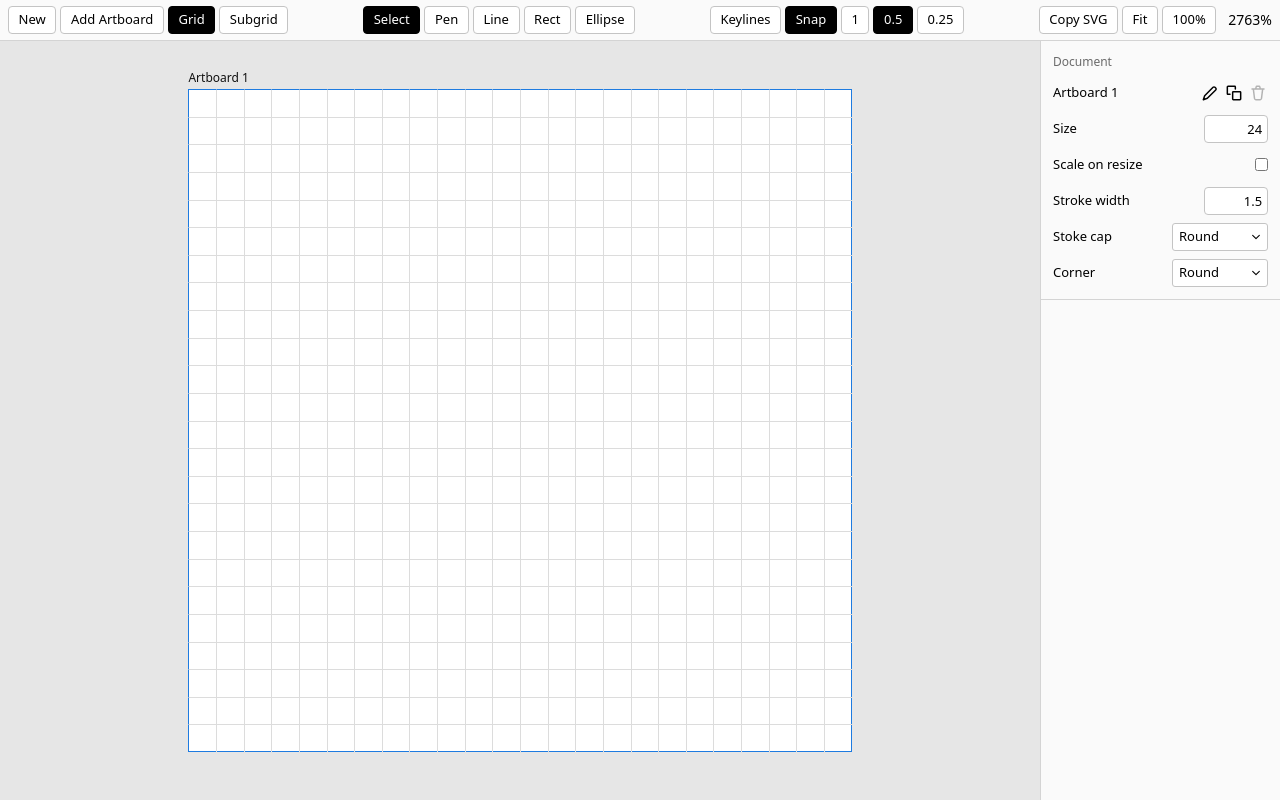
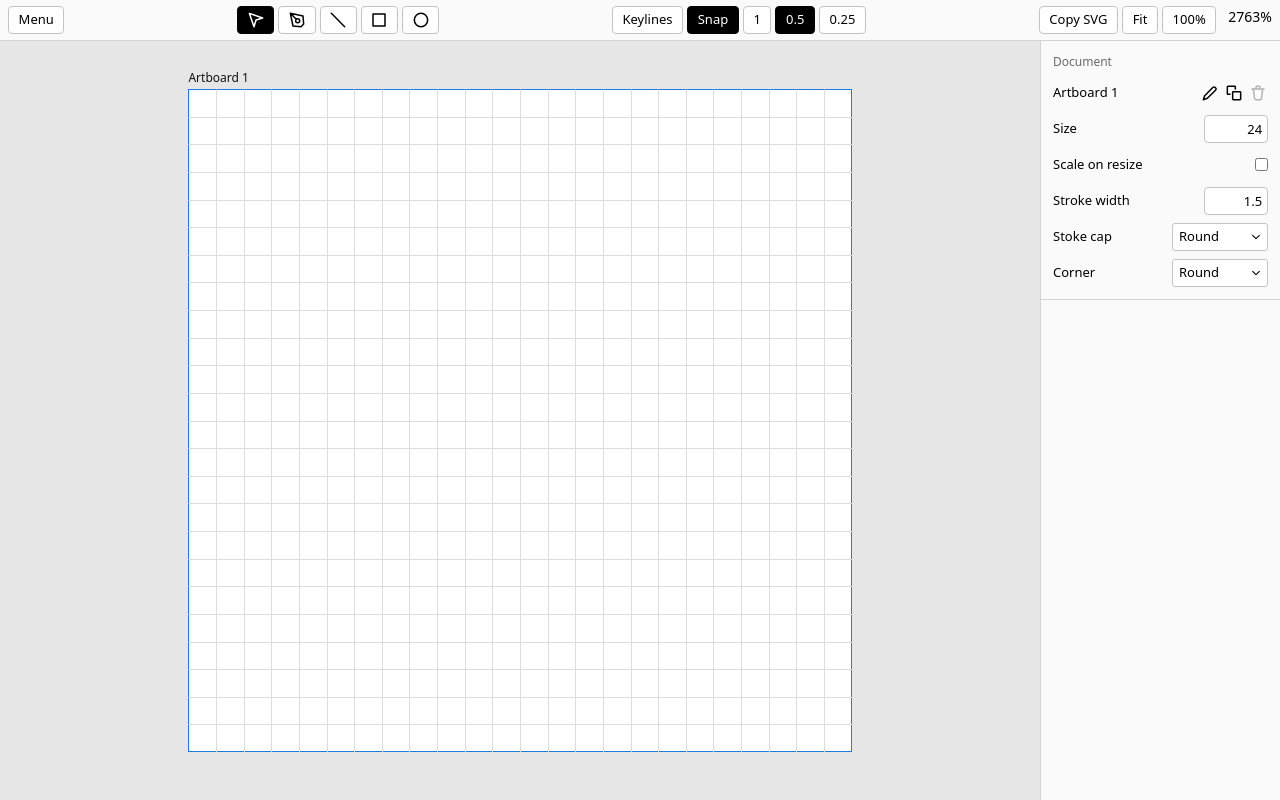
Before and after one commit to andy-stewart-design/icon-editor-web, a React (Vite) app: page / in a window 1280 px wide. Built offline with nearby package versions, Linux system fonts and the light colour scheme.

Commit message:
initial toolbar popover

```diff
--- a/package.json
+++ b/package.json
@@ -14,6 +14,7 @@
     "preview": "vite preview"
   },
   "dependencies": {
+    "@base-ui/react": "^1.9.0",
     "bezier-js": "^6.1.4",
     "immer": "^11.2.10",
     "react": "^19.3.1",
--- a/src/components/core/icons/pen-tool/index.tsx
+++ b/src/components/core/icons/pen-tool/index.tsx
@@ -3,7 +3,7 @@ import { Path, Svg, type IconProps } from "../_internal";
 export default function IconPenTool(props: IconProps) {
   return (
     <Svg {...props}>
-      <Path d="M10.889 10.8684C10.34 11.4121 9.99996 12.1663 9.99996 13C9.99996 14.6569 11.3431 16 13 16C14.6568 16 16 14.6569 16 13C16 11.3431 14.6568 10 13 10C12.1768 10 11.431 10.3316 10.889 10.8684ZM10.889 10.8684L2 2M2 2C2 9 2 14.728 6.63599 19.364C8.26467 20.9926 10.5147 22 12.9999 22C17.9705 22 21.9999 17.9706 21.9999 13C21.9999 10.5147 20.9926 8.26473 19.3639 6.63605C15.7279 3 9 2 2 2Z" />
+      <Path d="M2 2L21 6L22 18L18 22L6 21L2 2ZM2 2L10.8684 10.889M10.8684 10.889C10.3315 11.4311 9.99996 12.1768 9.99996 13C9.99996 14.6569 11.3431 16 13 16C14.6568 16 16 14.6569 16 13C16 11.3431 14.6568 10 13 10C12.1663 10 11.4121 10.34 10.8684 10.889Z" />
     </Svg>
   );
 }
--- a/src/components/core/select/styles.module.css
+++ b/src/components/core/select/styles.module.css
@@ -32,7 +32,7 @@
 }
 
 .popover {
-    background: white;
+    background: #fff;
     border: 1px solid #c4c4c4;
     inline-size: calc(var(--anchor-width) + 0.25rem);
     padding: 0.125rem;
--- a/src/components/toolbar/index.tsx
+++ b/src/components/toolbar/index.tsx
@@ -1,4 +1,5 @@
-import { useState } from "react";
+import { useState, type FC } from "react";
+import { Popover } from "@base-ui/react/popover";
 import {
   activeBoard,
   addArtboard,
@@ -13,16 +14,26 @@ import {
 import { useEditor, useEditorStore } from "../../hooks/use-editor";
 import CopySvgButton from "../copy-svg-button";
 import s from "./styles.module.css";
+import IconCursor from "../core/icons/cursor";
+import IconPenTool from "../core/icons/pen-tool";
+import IconLine from "../core/icons/line";
+import IconRectangle from "../core/icons/rectangle";
+import IconCircle from "../core/icons/circle";
+import type { IconProps } from "../core/icons/_internal";
 
 const SNAP_INCREMENTS: readonly SnapIncrement[] = [1, 0.5, 0.25];
 
-const DRAW_TOOLS: readonly { tool: ActiveTool; label: string; key: string }[] =
-  [
-    { tool: "select", label: "Select", key: "V" },
-    { tool: "pen", label: "Pen", key: "P" },
-    { tool: "line", label: "Line", key: "L" },
-    { tool: "rect", label: "Rect", key: "R" },
-    { tool: "ellipse", label: "Ellipse", key: "E" },
+const DRAW_TOOLS: readonly {
+  tool: ActiveTool;
+  label: string;
+  key: string;
+  icon: FC<IconProps>;
+}[] = [
+  { tool: "select", label: "Select", key: "V", icon: IconCursor },
+  { tool: "pen", label: "Pen", key: "P", icon: IconPenTool },
+  { tool: "line", label: "Line", key: "L", icon: IconLine },
+  { tool: "rect", label: "Rect", key: "R", icon: IconRectangle },
+  { tool: "ellipse", label: "Ellipse", key: "E", icon: IconCircle },
 ];
 
 // The text is kept as typed, so a half-entered value such as "" or "1." is not overwritten. Each valid
@@ -100,42 +111,50 @@ export default function Toolbar() {
 
   return (
     <div className={s.toolbar}>
-      <div className={s.group}>
-        <button type="button" className={s.button} onClick={newDocument}>
-          New
-        </button>
+      <Popover.Root>
+        <Popover.Trigger className={s.button}>Menu</Popover.Trigger>
+        <Popover.Portal>
+          <Popover.Positioner sideOffset={2} align="start">
+            <Popover.Popup className={s.popover}>
+              <Popover.Viewport className={s.viewport}>
+                {/*<Popover.Title />
+                <Popover.Description />*/}
+                <button onClick={newDocument}>New document</button>
                 <button
-          type="button"
-          className={s.button}
                   disabled={editing}
                   onClick={() => {
                     const { doc, activeBoardId } = store.getState();
                     store.dispatch(addArtboard(doc, activeBoardId));
                   }}
                 >
-          Add Artboard
+                  Add artboard
                 </button>
-        <button
-          type="button"
-          className={s.button}
-          aria-pressed={showGrid}
-          onClick={() =>
-            store.setUi({ showGrid: !store.getState().ui.showGrid })
+                <label className={s.checkbox}>
+                  <span>show grid</span>
+                  <input
+                    type="checkbox"
+                    checked={showGrid}
+                    onChange={(e) =>
+                      store.setUi({ showGrid: e.target.checked })
                     }
-        >
-          Grid
-        </button>
-        <button
-          type="button"
-          className={s.button}
-          aria-pressed={showSubgrid}
-          onClick={() =>
-            store.setUi({ showSubgrid: !store.getState().ui.showSubgrid })
+                  />
+                </label>
+                <label className={s.checkbox}>
+                  <span>show subgrid</span>
+                  <input
+                    type="checkbox"
+                    checked={showSubgrid}
+                    onChange={(e) =>
+                      store.setUi({ showSubgrid: e.target.checked })
                     }
-        >
-          Subgrid
-        </button>
-      </div>
+                  />
+                </label>
+              </Popover.Viewport>
+            </Popover.Popup>
+          </Popover.Positioner>
+        </Popover.Portal>
+      </Popover.Root>
+
       {/*<div className={s.group} role="group" aria-label="Editing mode">
         <span className={s.modeLabel}>Mode</span>
         {(['shape', 'node'] as const).map((value) => (
@@ -152,16 +171,17 @@ export default function Toolbar() {
         ))}
       </div>*/}
       <div className={s.group} role="group" aria-label="Drawing tool">
-        {DRAW_TOOLS.map(({ tool, label, key }) => (
+        {DRAW_TOOLS.map(({ tool, label, key, icon: Icon }) => (
           <button
             key={tool}
             type="button"
             className={s.button}
             aria-pressed={activeTool === tool}
+            aria-label={label}
             title={`${label} (${key})`}
             onClick={() => store.setUi({ activeTool: tool })}
           >
-            {label}
+            <Icon size={16} />
           </button>
         ))}
         {mode === "node" && activeTool === "pen" && targetCount !== 1 && (
--- a/src/components/toolbar/styles.module.css
+++ b/src/components/toolbar/styles.module.css
@@ -1,6 +1,5 @@
 .toolbar {
     display: flex;
-    align-items: center;
     flex-wrap: wrap;
     justify-content: space-between;
     gap: 0.5rem;
@@ -12,19 +11,21 @@
 
 .group {
     display: flex;
-    align-items: center;
     gap: 0.25rem;
 }
 
 .button {
+    display: inline-flex;
+    align-items: center;
+    gap: 0.25rem;
     font: inherit;
     font-size: 0.8125rem;
+    font-weight: 500;
     padding: 0.2rem 0.6rem;
     border: 1px solid #c4c4c4;
     border-radius: 4px;
     background: #fff;
     color: inherit;
-    cursor: pointer;
 
     &:hover {
         background: #f0f0f0;
@@ -68,3 +69,44 @@
     font-size: 0.8rem;
     white-space: nowrap;
 }
+
+/*---*/
+
+.popover {
+    min-inline-size: 12rem;
+    padding: 0.25rem;
+    background: #fff;
+    border: 1px solid #c4c4c4;
+    border-radius: 0.1875rem;
+    font-size: 0.8125rem;
+
+    button {
+        background: none;
+        border: none;
+        padding: 0.25rem 0.5rem;
+        font: inherit;
+        font-size: 0.8125rem;
+        font-weight: 500;
+        text-align: left;
+    }
+}
+
+.viewport {
+    & > div {
+        display: grid;
+    }
+}
+
+/*---*/
+
+.checkbox {
+    display: flex;
+    align-items: center;
+    justify-content: space-between;
+    block-size: 1.75rem;
+    font-size: 0.8125rem;
+    font-weight: 500;
+    user-select: none;
+    accent-color: #000;
+    padding: 0.25rem 0.5rem;
+}
```
Also changed, not shown: 1 other file (tests, documents, lock files or other folders). Lines whose indentation alone changed are shown as unchanged.
